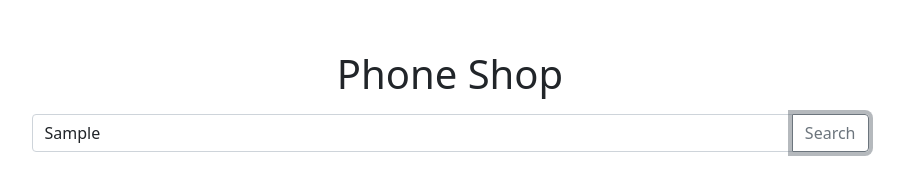
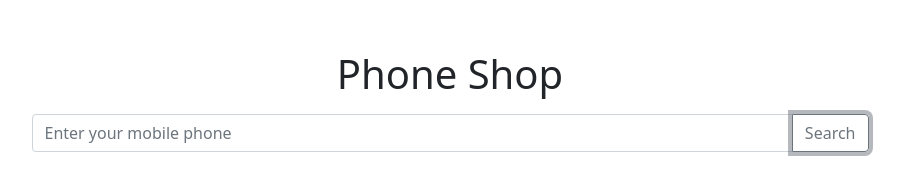
Before and after one commit to zahidjos/Phone-shop, a plain HTML site: page index.html in a window 1280 px wide. Both pictures are taken after typing "Sample" into the empty fields and a click on the button "Search". Shown: the whole page, without its empty margins (190-1094 px from the left). Drawn offline with nearby package versions, Linux system fonts and the light colour scheme.

Commit message:
second commit

```diff
--- a/index.html
+++ b/index.html
@@ -15,8 +15,8 @@
         <!-- input part start -->
         <div class="container mx-auto">
             <div class="input-group w-75 mx-auto mb-3">
-                <input type="text" class="form-control" placeholder="Enter your mobile phone" aria-label="Recipient's username" aria-describedby="button-addon2">
-                <button class="btn btn-outline-secondary" type="button" id="button-addon2">Search</button>
+                <input type="text" id="input_phone" class="form-control" placeholder="Enter your mobile phone" aria-label="Recipient's username" aria-describedby="button-addon2">
+                <button class="btn btn-outline-secondary" onclick="phoneSearch()" type="button" id="button-addon2">Search</button>
               </div>
 
         </div>
--- a/js/app.js
+++ b/js/app.js
@@ -0,0 +1,6 @@
+const phoneSearch=()=>{
+    let inputText=document.getElementById('input_phone');
+    let inputValue=inputText.value;
+    inputText.value=''
+    console.log(inputValue);
+}
```
